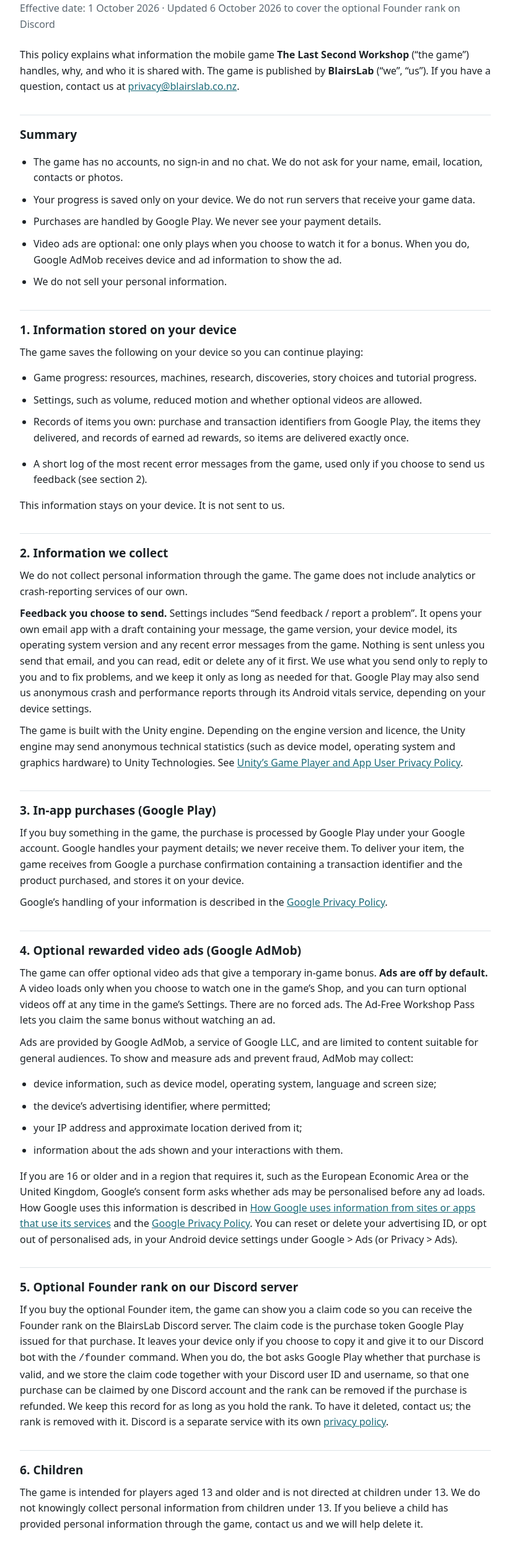
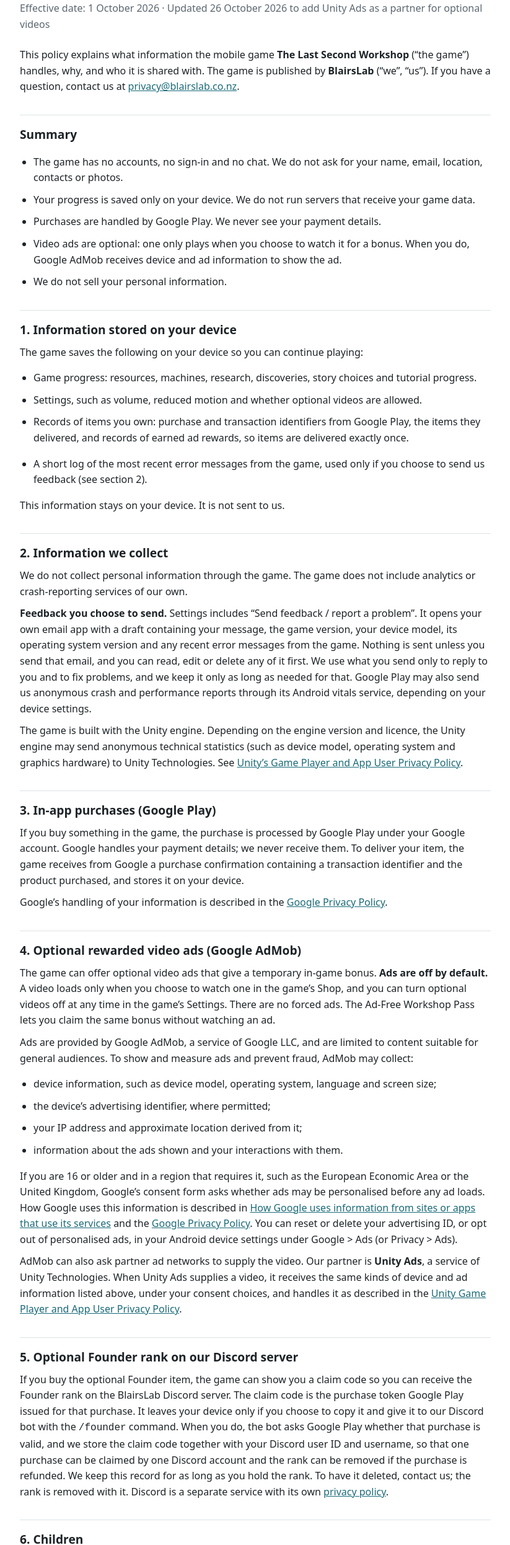
Before and after one commit to 5Rage/last-second-workshop-privacy, a plain HTML site: page index.html in a window 1280 px wide. Shown: the part 73-2565 px from the top of the page at 62% size, without its empty margins (228-1051 px from the left). Drawn offline with Linux system fonts and the light colour scheme.

Commit message:
Name Unity Ads as a partner for optional videos

```diff
--- a/index.html
+++ b/index.html
@@ -24,7 +24,7 @@
 <body>
 <main>
 <h1>Privacy Policy — The Last Second Workshop</h1>
-<p class="meta">Effective date: 1 October 2026 · Updated 6 October 2026 to cover the optional Founder rank on Discord</p>
+<p class="meta">Effective date: 1 October 2026 · Updated 26 October 2026 to add Unity Ads as a partner for optional videos</p>
 
 <p>This policy explains what information the mobile game <strong>The Last Second Workshop</strong> (“the game”) handles, why, and who it is shared with. The game is published by <strong>BlairsLab</strong> (“we”, “us”). If you have a question, contact us at <a href="mailto:privacy@blairslab.co.nz">privacy@blairslab.co.nz</a>.</p>
 
@@ -68,6 +68,7 @@
   <li>information about the ads shown and your interactions with them.</li>
 </ul>
 <p>If you are 16 or older and in a region that requires it, such as the European Economic Area or the United Kingdom, Google’s consent form asks whether ads may be personalised before any ad loads. How Google uses this information is described in <a href="https://policies.google.com/technologies/partner-sites">How Google uses information from sites or apps that use its services</a> and the <a href="https://policies.google.com/privacy">Google Privacy Policy</a>. You can reset or delete your advertising ID, or opt out of personalised ads, in your Android device settings under Google &gt; Ads (or Privacy &gt; Ads).</p>
+<p>AdMob can also ask partner ad networks to supply the video. Our partner is <strong>Unity Ads</strong>, a service of Unity Technologies. When Unity Ads supplies a video, it receives the same kinds of device and ad information listed above, under your consent choices, and handles it as described in the <a href="https://unity.com/legal/game-player-and-app-user-privacy-policy">Unity Game Player and App User Privacy Policy</a>.</p>
 
 <h2>5. Optional Founder rank on our Discord server</h2>
 <p>If you buy the optional Founder item, the game can show you a claim code so you can receive the Founder rank on the BlairsLab Discord server. The claim code is the purchase token Google Play issued for that purchase. It leaves your device only if you choose to copy it and give it to our Discord bot with the <code>/founder</code> command. When you do, the bot asks Google Play whether that purchase is valid, and we store the claim code together with your Discord user ID and username, so that one purchase can be claimed by one Discord account and the rank can be removed if the purchase is refunded. We keep this record for as long as you hold the rank. To have it deleted, contact us; the rank is removed with it. Discord is a separate service with its own <a href="https://discord.com/privacy">privacy policy</a>.</p>
@@ -81,6 +82,7 @@
   <tr><th>Recipient</th><th>What</th><th>When</th></tr>
   <tr><td>Google (Google Play)</td><td>Purchase details, handled under your Google account</td><td>Only when you make a purchase</td></tr>
   <tr><td>Google (AdMob)</td><td>Device and ad information listed in section 4</td><td>Only if you enable optional ads</td></tr>
+  <tr><td>Unity Technologies (Unity Ads)</td><td>Device and ad information listed in section 4, when Unity Ads supplies the video</td><td>Only if you enable optional ads</td></tr>
   <tr><td>Google (Google Play) and Discord</td><td>Your Founder claim code is checked with Google Play; the rank is given through Discord, as described in section 5</td><td>Only when you choose to claim the Founder rank</td></tr>
   <tr><td>Unity Technologies (engine)</td><td>Anonymous technical statistics, if sent</td><td>As described in section 2</td></tr>
 </table>
@@ -92,6 +94,7 @@
   <li>Game data stays on your device until you delete it. Uninstalling the game, or clearing its storage in Android settings, deletes your progress. We cannot recover it.</li>
   <li>Purchase records are also kept by Google under your Google account, so you can restore permanent purchases.</li>
   <li>Information collected by Google AdMob is kept under Google’s policies. You can manage it through your Google account settings, and you can reset your advertising ID at any time.</li>
+  <li>Information collected by Unity Ads is kept under Unity’s policies; you can ask Unity to delete it through the privacy policy linked in section 4.</li>
 </ul>
 
 <h2>9. Your rights</h2>
```
